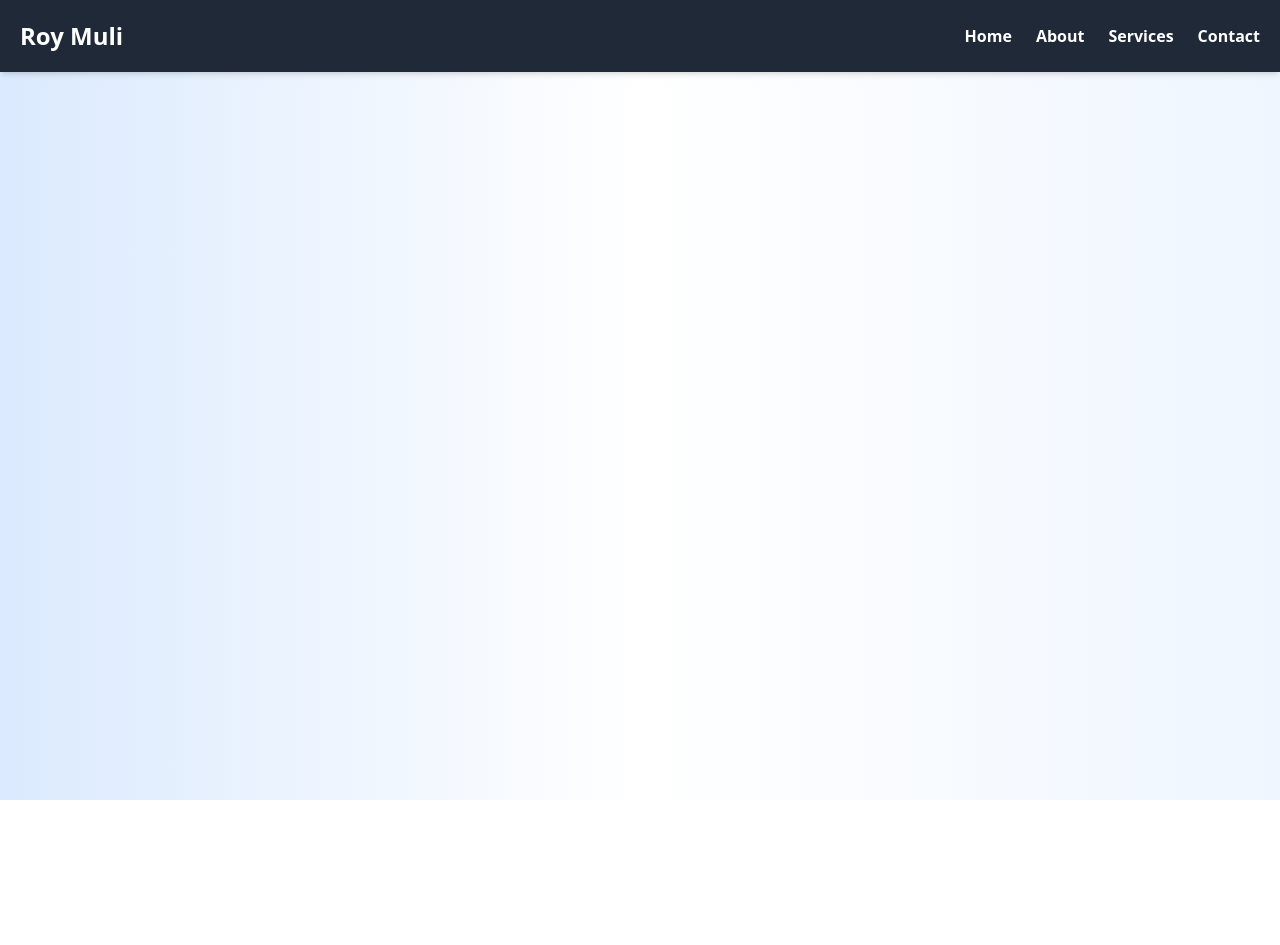
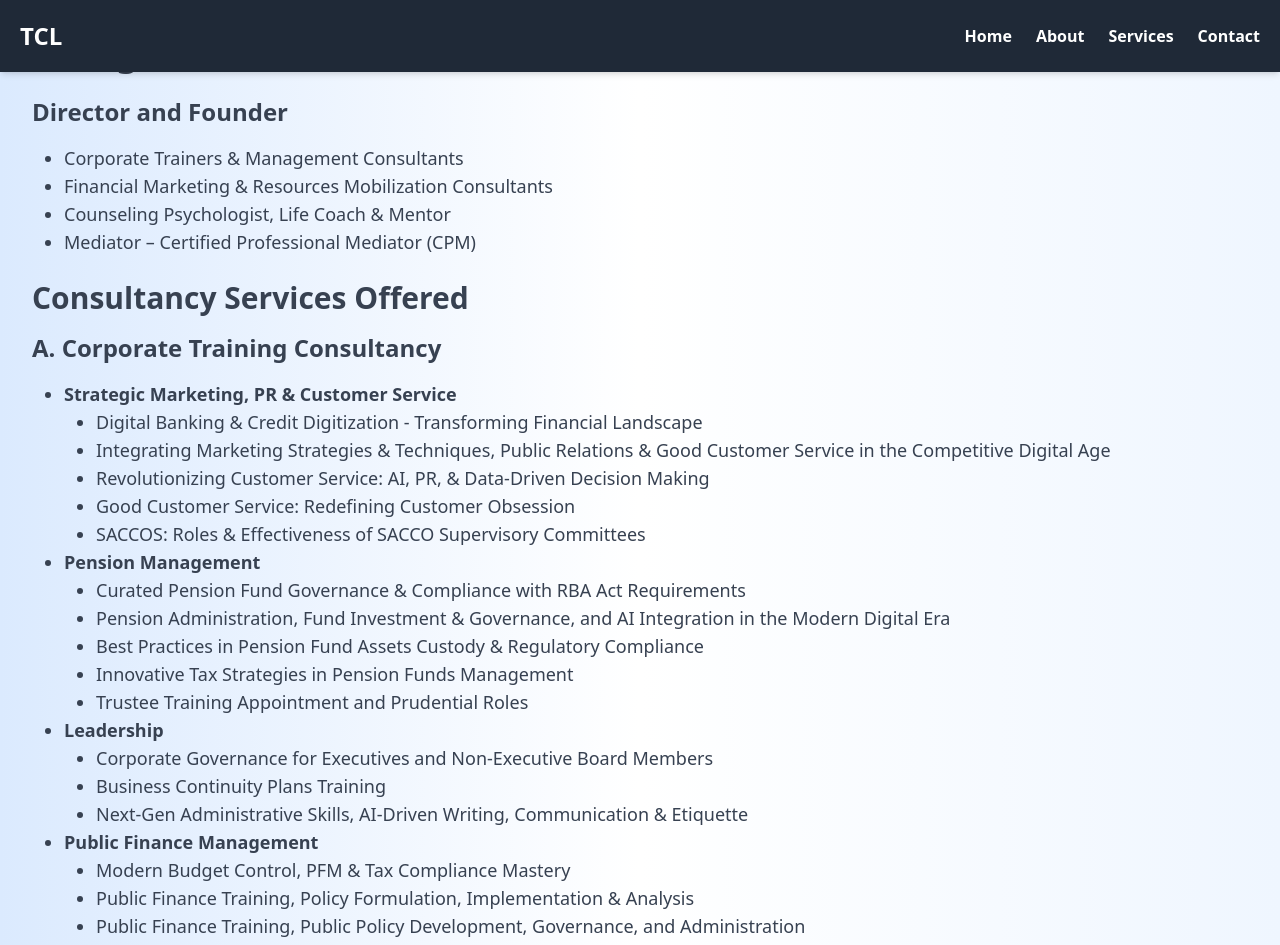
Before and after one commit to Anthony-Maundu/roy-muli, a React (Create React App) app: page /consultancy in a window 1280 px wide. Shown: the top 945 px of the page. Before the commit the page ends 800 px from the top, so only its background shows below. Built offline with nearby package versions, Linux system fonts and the light colour scheme.

Commit message:
changes company profile phase 1

```diff
--- a/src/App.js
+++ b/src/App.js
@@ -10,6 +10,7 @@ import FinancialConsulting from './pages/FinancialConsulting';
 import MentalHealthCounseling from './pages/MentalHealthCounseling';
 import MediationServices from './pages/MediationServices';
 import AcademicTraining from './pages/AcademicTraining';
+import ConsultancyPage from './pages/ConsultancyPage';
 
 function App() {
   return (
@@ -18,7 +19,7 @@ function App() {
         {/* Navbar */}
         <nav className="bg-gray-800 text-white p-5 shadow-md fixed top-0 w-full z-50">
           <div className="container mx-auto flex justify-between items-center">
-            <h1 className="text-2xl font-bold">Roy Muli</h1>
+            <h1 className="text-2xl font-bold">TCL</h1>
             <ul className="flex space-x-6 font-semibold">
               <NavItem label="Home" section="home" />
               <NavItem label="About" section="about" />
@@ -42,8 +43,8 @@ function App() {
                 >
                   <div className="absolute inset-0 bg-black opacity-40"></div>
                   <div className="relative container mx-auto flex flex-col items-center justify-center h-full text-white text-center">
-                    <h1 className="text-5xl font-extrabold leading-tight mb-4">Financial Consultant & Psychologist</h1>
-                    <p className="text-lg text-white mb-8">25 years of expertise in finance, counseling, and academic mentorship.</p>
+                    <h1 className="text-5xl font-extrabold leading-tight mb-4">Tuzungumze Consultants Limited</h1>
+                    <p className="text-lg text-white mb-8">Empowering Growth, Fostering Well-being & Resolving Disputes.</p>
                     <a href="#about" className="bg-secondary text-white px-6 py-3 rounded-lg">Learn More</a>
                   </div>
                 </section>
@@ -56,7 +57,7 @@ function App() {
                     className="w-40 h-40 rounded-full object-cover mb-4 md:mb-0 transform transition-transform duration-300 hover:scale-110"
                   />
                   <div className="md:ml-6 text-center md:text-left">
-                    <h2 className="text-3xl font-semibold text-primary">About</h2>
+                    <h2 className="text-3xl font-semibold text-primary">About Director/Founder</h2>
                     <p className="text-accent mt-2 leading-relaxed">
                       Roy Muli is a seasoned professional in finance, consulting, counseling psychology, and academia. His career has brought transformative insights and lasting impact across multiple sectors.
                     </p>
@@ -106,6 +107,15 @@ function App() {
         Engaging lectures on public finance, artificial intelligence, and marketing inspire learners to excel in their fields. Training sessions provide practical knowledge and foster professional growth.
       </p>
     </Link>
+
+    {/* Consultancy Page */}
+    <Link to="/consultancy" className="bg-white p-6 rounded-lg shadow-lg hover:shadow-xl transition-shadow duration-300">
+      <FaChalkboardTeacher className="text-4xl text-primary mb-4" />
+      <h3 className="text-2xl font-semibold text-secondary">Consultancy</h3>
+      <p className="text-gray-600 mt-2">
+        Explore tailored solutions and expert advice to drive your business and personal growth. Our consultancy services cover finance, mental health, academic training, and more.
+      </p>
+    </Link>
   </div>
 </section>
 
@@ -140,6 +150,7 @@ function App() {
           <Route path="/mental-health-counseling" element={<MentalHealthCounseling />} />
           <Route path="/mediation-services" element={<MediationServices />} />
           <Route path="/academic-training" element={<AcademicTraining />} />
+          <Route path="/consultancy" element={<ConsultancyPage />} /> {/* Added ConsultancyPage route */}
         </Routes>
       </div>
     </Router>
--- /dev/null
+++ b/src/pages/ConsultancyPage.js
@@ -0,0 +1,150 @@
+import React from 'react';
+
+function ConsultancyPage() {
+  return (
+    <div className="container mx-auto p-8 text-gray-700">
+      <h1 className="text-4xl font-bold text-primary mb-6">Tuzugumuze Consultants Limited</h1>
+      <h2 className="text-2xl font-semibold text-secondary mb-4">Director and Founder</h2>
+      <ul className="list-disc pl-8 text-lg mb-6">
+        <li>Corporate Trainers & Management Consultants</li>
+        <li>Financial Marketing & Resources Mobilization Consultants</li>
+        <li>Counseling Psychologist, Life Coach & Mentor</li>
+        <li>Mediator – Certified Professional Mediator (CPM)</li>
+      </ul>
+
+      <h3 className="text-3xl font-semibold text-primary mb-4">Consultancy Services Offered</h3>
+
+      {/* Corporate Training Consultancy Section */}
+      <div className="mb-8">
+        <h4 className="text-2xl font-semibold text-secondary mb-4">A. Corporate Training Consultancy</h4>
+        <ul className="list-disc pl-8 text-lg mb-6">
+          <li><strong>Strategic Marketing, PR & Customer Service</strong></li>
+          <ul className="list-disc pl-8">
+            <li>Digital Banking & Credit Digitization - Transforming Financial Landscape</li>
+            <li>Integrating Marketing Strategies & Techniques, Public Relations & Good Customer Service in the Competitive Digital Age</li>
+            <li>Revolutionizing Customer Service: AI, PR, & Data-Driven Decision Making</li>
+            <li>Good Customer Service: Redefining Customer Obsession</li>
+            <li>SACCOS: Roles & Effectiveness of SACCO Supervisory Committees</li>
+          </ul>
+
+          <li><strong>Pension Management</strong></li>
+          <ul className="list-disc pl-8">
+            <li>Curated Pension Fund Governance & Compliance with RBA Act Requirements</li>
+            <li>Pension Administration, Fund Investment & Governance, and AI Integration in the Modern Digital Era</li>
+            <li>Best Practices in Pension Fund Assets Custody & Regulatory Compliance</li>
+            <li>Innovative Tax Strategies in Pension Funds Management</li>
+            <li>Trustee Training Appointment and Prudential Roles</li>
+          </ul>
+
+          <li><strong>Leadership</strong></li>
+          <ul className="list-disc pl-8">
+            <li>Corporate Governance for Executives and Non-Executive Board Members</li>
+            <li>Business Continuity Plans Training</li>
+            <li>Next-Gen Administrative Skills, AI-Driven Writing, Communication & Etiquette</li>
+          </ul>
+
+          <li><strong>Public Finance Management</strong></li>
+          <ul className="list-disc pl-8">
+            <li>Modern Budget Control, PFM & Tax Compliance Mastery</li>
+            <li>Public Finance Training, Policy Formulation, Implementation & Analysis</li>
+            <li>Public Finance Training, Public Policy Development, Governance, and Administration</li>
+          </ul>
+
+          <li><strong>Mental Health Training & Corporate Team Building</strong></li>
+          <ul className="list-disc pl-8">
+            <li>Mental Wellness & Self-Awareness Training</li>
+            <li>Stress & Burnout Management Training</li>
+            <li>Corporate Team Building</li>
+          </ul>
+        </ul>
+      </div>
+
+      {/* Financial Marketing & Resources Mobilization Section */}
+      <div className="mb-8">
+        <h4 className="text-2xl font-semibold text-secondary mb-4">B. Financial Marketing & Resources Mobilization Consultancy</h4>
+        <ul className="list-disc pl-8 text-lg mb-6">
+          <li>Resources Mobilization, Fundraising Proposals & Project Proposals/Evaluations</li>
+          <li>Investment Banking & Money Market Investments</li>
+          <li>Fund Administration & Investments</li>
+          <li>Revolving Fund Administration</li>
+          <li>Syndicate Financing Linkages</li>
+          <li>Venture Capital Facilitation</li>
+          <li>On-shore & Offshore Finance Facilitation</li>
+          <li>Micro Credit Linkages for SMEs & SMMEs</li>
+          <li>Financial Literacy & Capacity Building Training</li>
+          <ul className="list-disc pl-8">
+            <li>Entrepreneurial Skills Development</li>
+            <li>Basic Bookkeeping Training</li>
+            <li>Group Dynamics Training</li>
+            <li>Value Chain & Eco-system Development Training</li>
+          </ul>
+          <li>Market and Marketing Linkages</li>
+        </ul>
+      </div>
+
+      {/* Mental Wellness Clinic Section */}
+      <div className="mb-8">
+        <h4 className="text-2xl font-semibold text-secondary mb-4">C. Mental Wellness Clinic</h4>
+        <ul className="list-disc pl-8 text-lg mb-6">
+          <li><strong>Trauma, Loss & Grief Counseling</strong></li>
+          <ul className="list-disc pl-8">
+            <li>Loss of a Loved One</li>
+            <li>Sexual and Gender-Based Violence (SGBV) Counseling</li>
+            <li>Retirement, Retrenchment, and Loss of Jobs Therapies</li>
+          </ul>
+
+          <li><strong>Addiction Counseling</strong></li>
+          <ul className="list-disc pl-8">
+            <li>Drugs and Substance Abuse</li>
+            <li>Pornography and Masturbation</li>
+            <li>LGBTQ</li>
+            <li>Cultism</li>
+            <li>Radicalization</li>
+          </ul>
+
+          <li><strong>Marriage Counseling & Therapies</strong></li>
+          <ul className="list-disc pl-8">
+            <li>Pre-Marital Counseling</li>
+            <li>Marriage Counseling</li>
+            <li>Marriage Therapy</li>
+          </ul>
+
+          <li><strong>Mentorship</strong></li>
+          <ul className="list-disc pl-8">
+            <li>Career Coaching</li>
+            <li>Seasoned Trainer on Peer Counseling</li>
+            <li>Team Building for Students and Working Staff</li>
+          </ul>
+
+          <li><strong>Individual and Group Counseling</strong></li>
+          <ul className="list-disc pl-8">
+            <li>Comprehensive Psycho-social Counseling</li>
+          </ul>
+        </ul>
+      </div>
+
+      {/* Mediation Section */}
+      <div className="mb-8">
+        <h4 className="text-2xl font-semibold text-secondary mb-4">D. Mediation - Alternative Dispute Resolution (ADR)</h4>
+        <ul className="list-disc pl-8 text-lg mb-6">
+          <li><strong>Trade and Commercial Disputes</strong></li>
+          <li><strong>Family Disputes</strong></li>
+          <ul className="list-disc pl-8">
+            <li>Inheritance & Alimony Disputes</li>
+            <li>Child Disputes</li>
+          </ul>
+          <li><strong>Land and Boundary Disputes</strong></li>
+        </ul>
+      </div>
+
+      {/* Contact Section */}
+      <div className="text-center mt-8">
+        <h3 className="text-2xl font-semibold text-primary mb-4">Booking Contact:</h3>
+        <p className="text-lg mb-2">Cell: 0722709200 or 0785762888</p>
+        <p className="text-lg">Email: <a href="mailto:roymuli@yahoo.com" className="text-primary">roymuli@yahoo.com</a></p>
+      </div>
+    </div>
+  );
+}
+
+export default ConsultancyPage;
```
